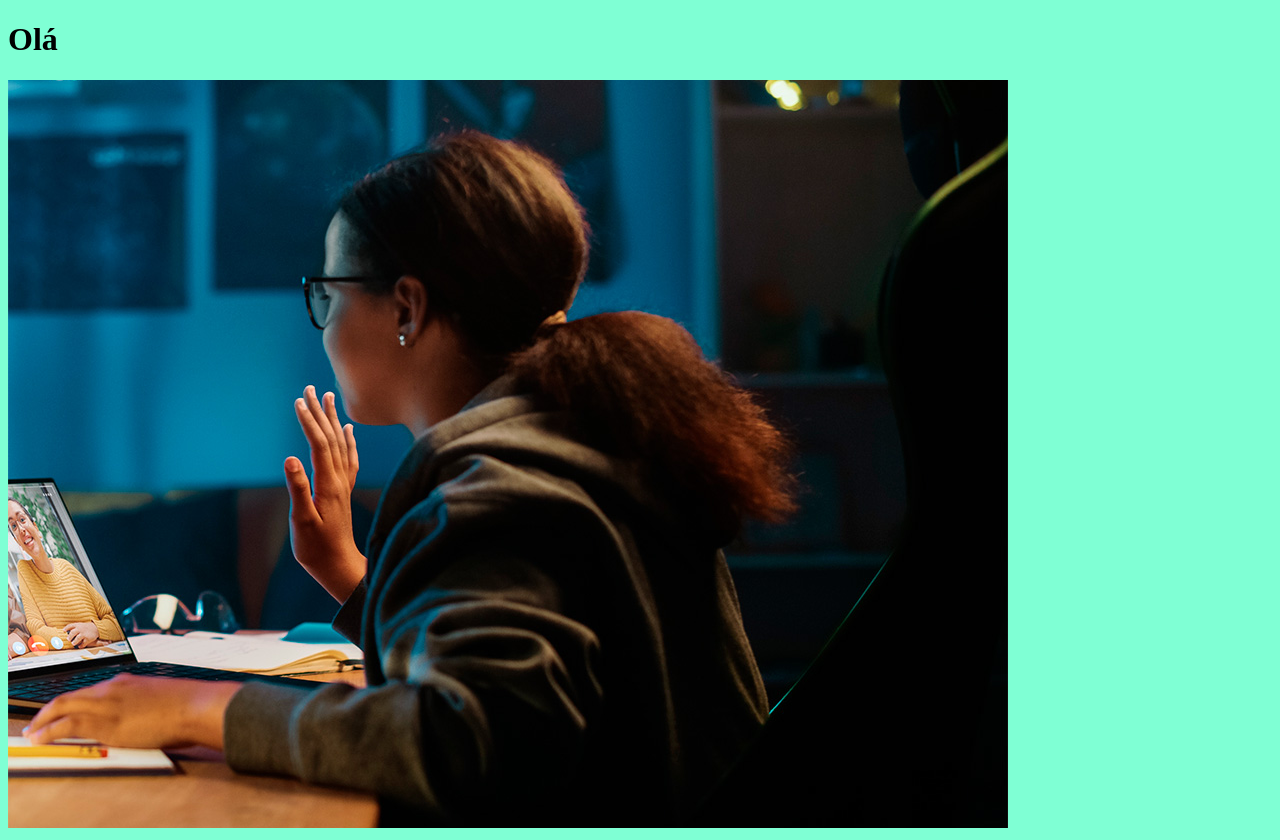
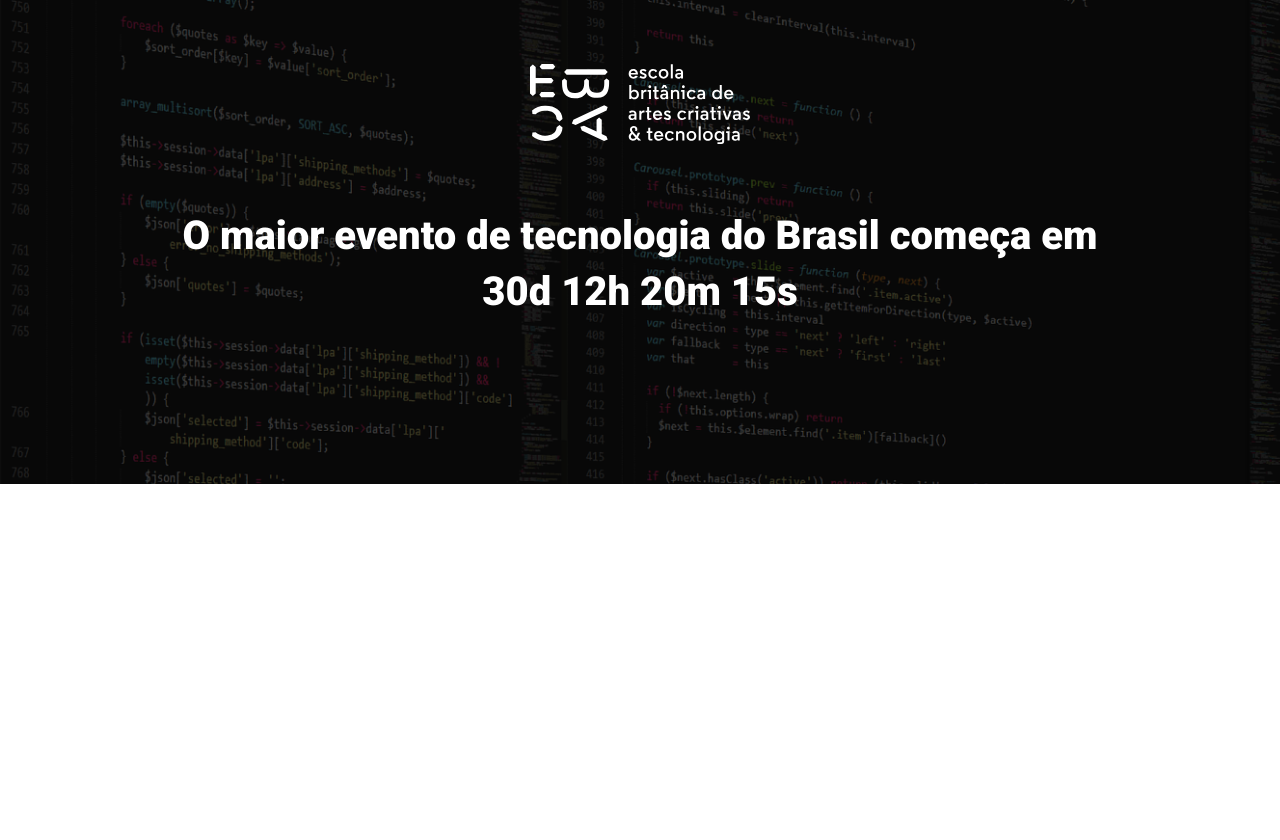
Before and after one commit to AndreDG88/ebac_tech_talks-m22, a website built with Parcel: page src/index.html in a window 1280 px wide. After the commit the page ends 800 px from the top, so only its background shows below. Built offline with nearby package versions, Linux system fonts and the light colour scheme.

Commit message:
Criando o Hero

```diff
--- a/src/index.html
+++ b/src/index.html
@@ -3,9 +3,13 @@
 <head>
     <meta charset="UTF-8">
     <meta name="viewport" content="width=device-width, initial-scale=1.0">
+    <!-- link para as fontes -->
+    <link rel="preconnect" href="https://fonts.googleapis.com">
+    <link rel="preconnect" href="https://fonts.gstatic.com" crossorigin>
+    <link href="https://fonts.googleapis.com/css2?family=Roboto:ital,wght@0,100;0,300;0,400;0,500;0,700;0,900;1,100;1,300;1,400;1,500;1,700;1,900&display=swap" rel="stylesheet">
     <!-- link para o css/sass -->
     <link rel="stylesheet" href="styles/main.scss">
-    <title>Document</title>
+    <title>EBAC Tech Talks</title>
     <!-- configuração do setup do projeto:
     01 - abra o terminal (F1) e execute o "npm init" para criação do package.json
     02 - após, no terminal execute o "npm install --save-dev parcel" para instalação do parcel
@@ -16,8 +20,14 @@
     07 - após, no terminal, execute o comando "npm run dev"-->
 </head>
 <body>
-    <h1>Olá</h1>
-    <img src="./images/backend.png" alt="">
+    <header class="hero">
+        <div class="container">
+            <img class="hero__logo" src="./images/ebac_logo.svg" alt="EBAC">
+            <P class="hero__text">
+                O maior evento de tecnologia do Brasil começa em 30d 12h 20m 15s
+            </P>
+        </div>
+    </header>
     <!-- link para javascript -->
     <script src="scripts/main.js"></script>
 </body>
--- /dev/null
+++ b/src/styles/_hero.scss
@@ -0,0 +1,52 @@
+.hero {
+    padding-top: 64px;
+    padding-bottom: 100px;
+    background-image: url(../images/fundo.png);
+    background-repeat: no-repeat;
+    background-size: cover;
+    position: relative;
+
+    .container {
+        position: relative;
+    }
+
+    &::before {
+        position: absolute;
+        top: 0;
+        left: 0;
+        width: 100%;
+        height: 100%;
+        background-color: #000;
+        content: '';
+        opacity: .7;
+    }
+
+    &__text {
+        margin-top: 64px;
+        margin-bottom: 64px;
+        font-size: 40px;
+        line-height: 56px;
+        font-weight: 800;
+        text-align: center;
+    }
+
+    &__logo {
+        margin: 0 auto;
+        height: 80px;
+        display: block;
+    }
+
+    @media (max-width: 640px) {
+        padding: 40px 0;
+
+        &__logo {
+            height: 40px;
+        }
+
+        &__text {
+            font-size: 22px;
+            line-height: 24px;
+            margin: 24px 0;
+        }
+    }
+}
--- a/src/styles/main.scss
+++ b/src/styles/main.scss
@@ -1,3 +1,25 @@
-body {
-    background-color: aquamarine;
+// links para arquivos externos
+@use 'hero';
+
+// configurando o reset
+* {
+    margin: 0;
+    padding: 0;
+    box-sizing: border-box;
+    font-family: Roboto, sans-serif;
+    color: #fff;
 }
+
+.container {
+    max-width: 960px;
+    width: 100%;
+    margin: 0 auto;
+
+    @media (max-width: 640px) {
+        max-width: 80%;
+    }
+
+    @media (max-width: 1024px) {
+        max-width: 90%;
+    }
+}
```
